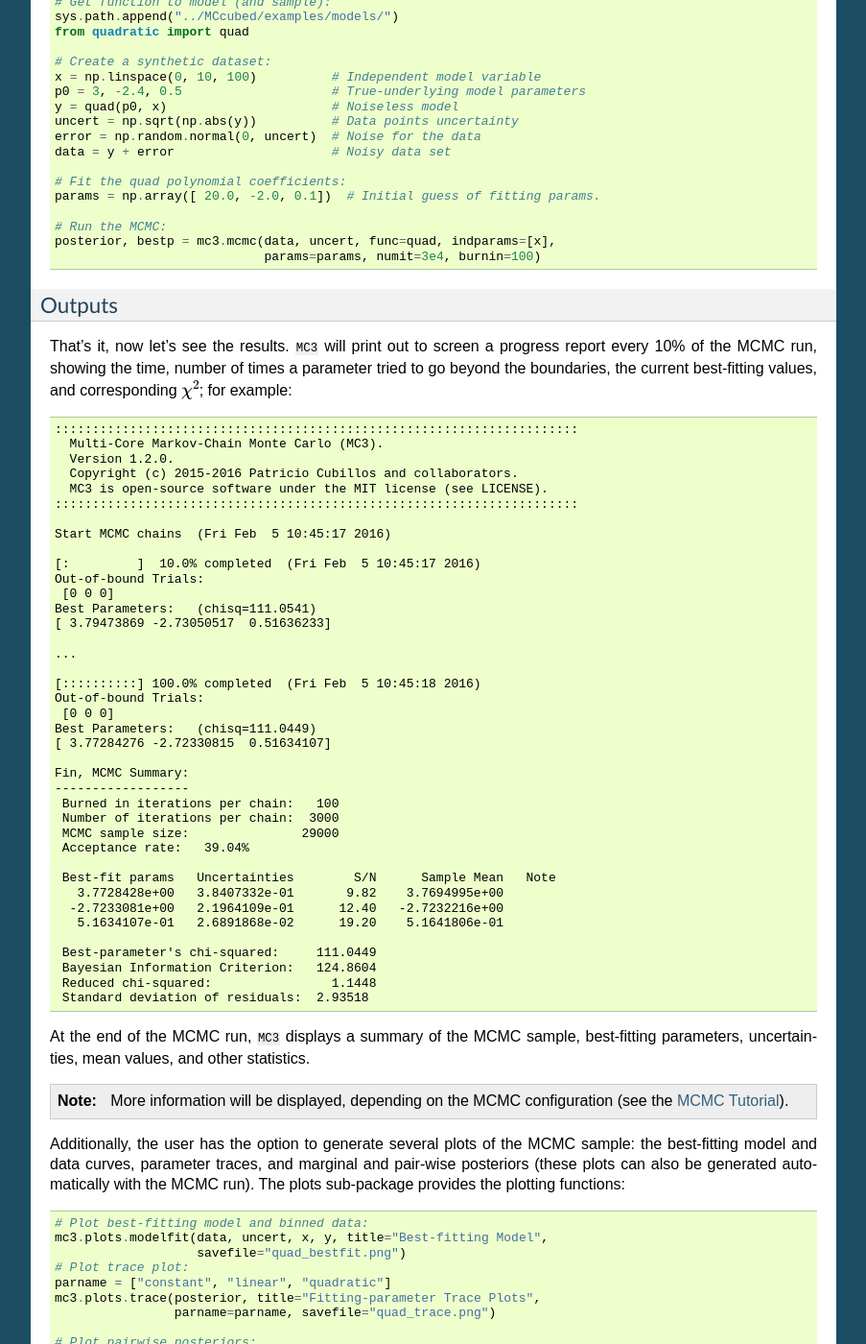
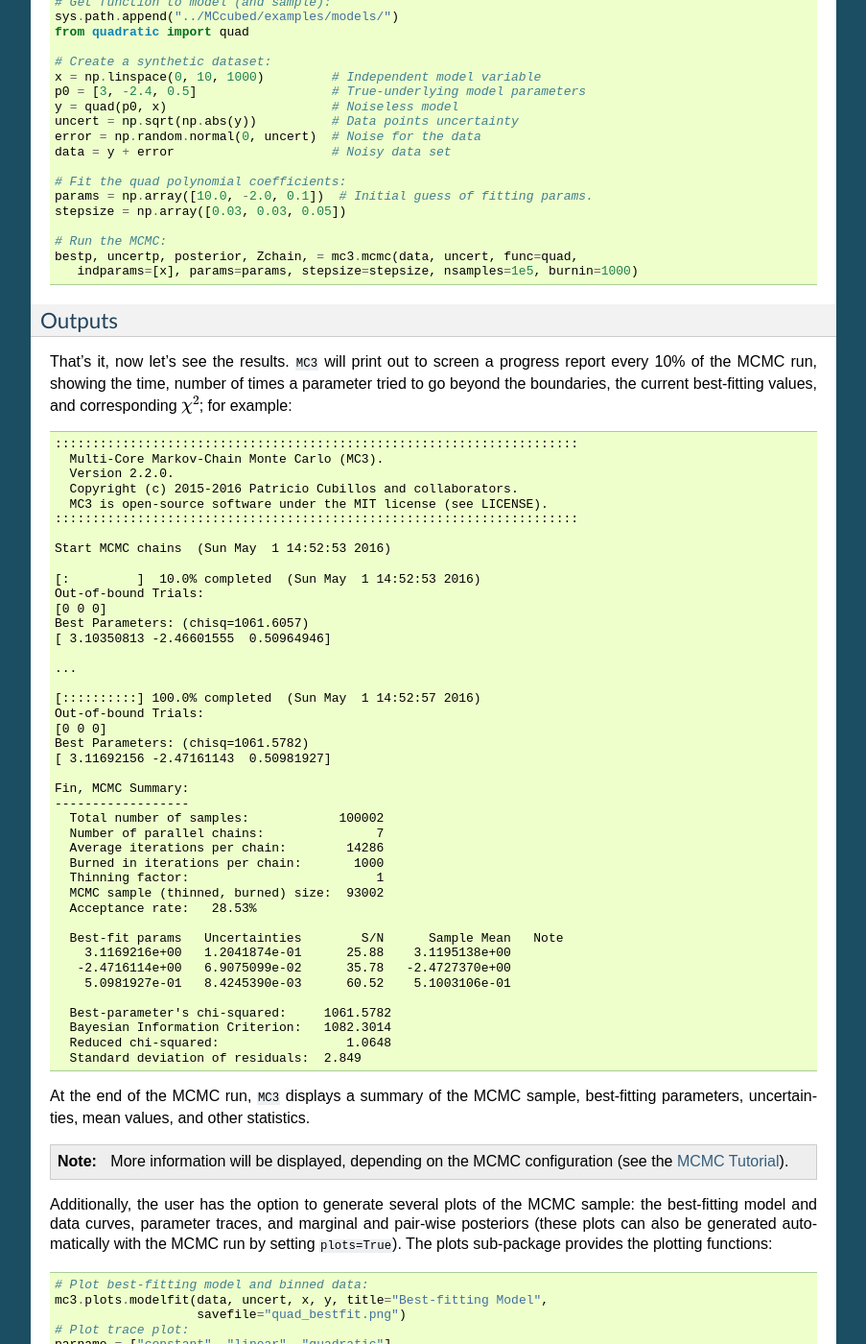
Before and after one commit to pcubillos/mc3, a Sphinx documentation site: the page built from docs/getstarted.rst, in a window 1280 px wide and 1400 px high, scrolled down 1174 px. Shown: the whole window at 96% size, without its empty margins (198-1101 px from the left). Built offline with Sphinx 7.4.7, drawn with Linux system fonts in a browser that asks for light colours; some of the changed text lies outside the part shown.

Commit message:
Included the parameter uncertainties in the MCMC outputs. Sorted the outputs to: bestp, uncertp, posterior, Zchain. Added full_output argument to return full history if requested. Adapted trace() in mcplots.py to take Zchain and burnin as optional parameters. Updated demo01.py accordingly. Updated Documentation for demo01 accordingly.

```diff
--- a/docs/getstarted.rst
+++ b/docs/getstarted.rst
@@ -86,19 +86,20 @@ Now start a Python interactive session.  This script imports the necesary module
    from quadratic import quad
 
    # Create a synthetic dataset:
-   x = np.linspace(0, 10, 100)          # Independent model variable
-   p0 = 3, -2.4, 0.5                    # True-underlying model parameters
+   x = np.linspace(0, 10, 1000)         # Independent model variable
+   p0 = [3, -2.4, 0.5]                  # True-underlying model parameters
    y = quad(p0, x)                      # Noiseless model
    uncert = np.sqrt(np.abs(y))          # Data points uncertainty
    error = np.random.normal(0, uncert)  # Noise for the data
    data = y + error                     # Noisy data set
 
    # Fit the quad polynomial coefficients:
-   params = np.array([ 20.0, -2.0, 0.1])  # Initial guess of fitting params.
+   params = np.array([10.0, -2.0, 0.1])  # Initial guess of fitting params.
+   stepsize = np.array([0.03, 0.03, 0.05])
 
    # Run the MCMC:
-   posterior, bestp = mc3.mcmc(data, uncert, func=quad, indparams=[x],
-                               params=params, numit=3e4, burnin=100)
+   bestp, uncertp, posterior, Zchain, = mc3.mcmc(data, uncert, func=quad,
+      indparams=[x], params=params, stepsize=stepsize, nsamples=1e5, burnin=1000)
 
 
 Outputs
@@ -111,45 +112,48 @@ best-fitting values, and corresponding :math:`\chi^{2}`; for example:
 
 .. code-block:: none
 
-   ::::::::::::::::::::::::::::::::::::::::::::::::::::::::::::::::::::::
-     Multi-Core Markov-Chain Monte Carlo (MC3).
-     Version 1.2.0.
-     Copyright (c) 2015-2016 Patricio Cubillos and collaborators.
-     MC3 is open-source software under the MIT license (see LICENSE).
-   ::::::::::::::::::::::::::::::::::::::::::::::::::::::::::::::::::::::
+  ::::::::::::::::::::::::::::::::::::::::::::::::::::::::::::::::::::::
+    Multi-Core Markov-Chain Monte Carlo (MC3).
+    Version 2.2.0.
+    Copyright (c) 2015-2016 Patricio Cubillos and collaborators.
+    MC3 is open-source software under the MIT license (see LICENSE).
+  ::::::::::::::::::::::::::::::::::::::::::::::::::::::::::::::::::::::
 
-   Start MCMC chains  (Fri Feb  5 10:45:17 2016)
+  Start MCMC chains  (Sun May  1 14:52:53 2016)
 
-   [:         ]  10.0% completed  (Fri Feb  5 10:45:17 2016)
-   Out-of-bound Trials:
-    [0 0 0]
-   Best Parameters:   (chisq=111.0541)
-   [ 3.79473869 -2.73050517  0.51636233]
+  [:         ]  10.0% completed  (Sun May  1 14:52:53 2016)
+  Out-of-bound Trials:
+  [0 0 0]
+  Best Parameters: (chisq=1061.6057)
+  [ 3.10350813 -2.46601555  0.50964946]
 
-   ...
+  ...
 
-   [::::::::::] 100.0% completed  (Fri Feb  5 10:45:18 2016)
-   Out-of-bound Trials:
-    [0 0 0]
-   Best Parameters:   (chisq=111.0449)
-   [ 3.77284276 -2.72330815  0.51634107]
+  [::::::::::] 100.0% completed  (Sun May  1 14:52:57 2016)
+  Out-of-bound Trials:
+  [0 0 0]
+  Best Parameters: (chisq=1061.5782)
+  [ 3.11692156 -2.47161143  0.50981927]
 
-   Fin, MCMC Summary:
-   ------------------
-    Burned in iterations per chain:   100
-    Number of iterations per chain:  3000
-    MCMC sample size:               29000
-    Acceptance rate:   39.04%
+  Fin, MCMC Summary:
+  ------------------
+    Total number of samples:            100002
+    Number of parallel chains:               7
+    Average iterations per chain:        14286
+    Burned in iterations per chain:       1000
+    Thinning factor:                         1
+    MCMC sample (thinned, burned) size:  93002
+    Acceptance rate:   28.53%
 
     Best-fit params   Uncertainties        S/N      Sample Mean   Note
-      3.7728428e+00   3.8407332e-01       9.82    3.7694995e+00
-     -2.7233081e+00   2.1964109e-01      12.40   -2.7232216e+00
-      5.1634107e-01   2.6891868e-02      19.20    5.1641806e-01
+      3.1169216e+00   1.2041874e-01      25.88    3.1195138e+00
+     -2.4716114e+00   6.9075099e-02      35.78   -2.4727370e+00
+      5.0981927e-01   8.4245390e-03      60.52    5.1003106e-01
 
-    Best-parameter's chi-squared:     111.0449
-    Bayesian Information Criterion:   124.8604
-    Reduced chi-squared:                1.1448
-    Standard deviation of residuals:  2.93518
+    Best-parameter's chi-squared:     1061.5782
+    Bayesian Information Criterion:   1082.3014
+    Reduced chi-squared:                 1.0648
+    Standard deviation of residuals:  2.849
 
 At the end of the MCMC run, ``MC3`` displays a summary of the MCMC sample,
 best-fitting parameters, uncertainties, mean values, and other statistics.
@@ -160,7 +164,7 @@ best-fitting parameters, uncertainties, mean values, and other statistics.
 Additionally, the user has the option to generate several plots of the MCMC
 sample: the best-fitting model and data curves, parameter traces, and
 marginal and pair-wise posteriors (these plots can also be generated
-automatically with the MCMC run).
+automatically with the MCMC run by setting ``plots=True``).
 The plots sub-package provides the plotting functions:
 
 .. code-block:: python
@@ -170,7 +174,7 @@ The plots sub-package provides the plotting functions:
                       savefile="quad_bestfit.png")
    # Plot trace plot:
    parname = ["constant", "linear", "quadratic"]
-   mc3.plots.trace(posterior, title="Fitting-parameter Trace Plots",
+   mc3.plots.trace(posterior, Zchain, title="Fitting-parameter Trace Plots",
                    parname=parname, savefile="quad_trace.png")
 
    # Plot pairwise posteriors:
```
Also changed, not shown: other parts of docs/getstarted.rst (+1 -1 lines), docs/quad_bestfit.png, docs/quad_hist.png, docs/quad_pairwise.png, docs/quad_trace.png, 4 other files.
